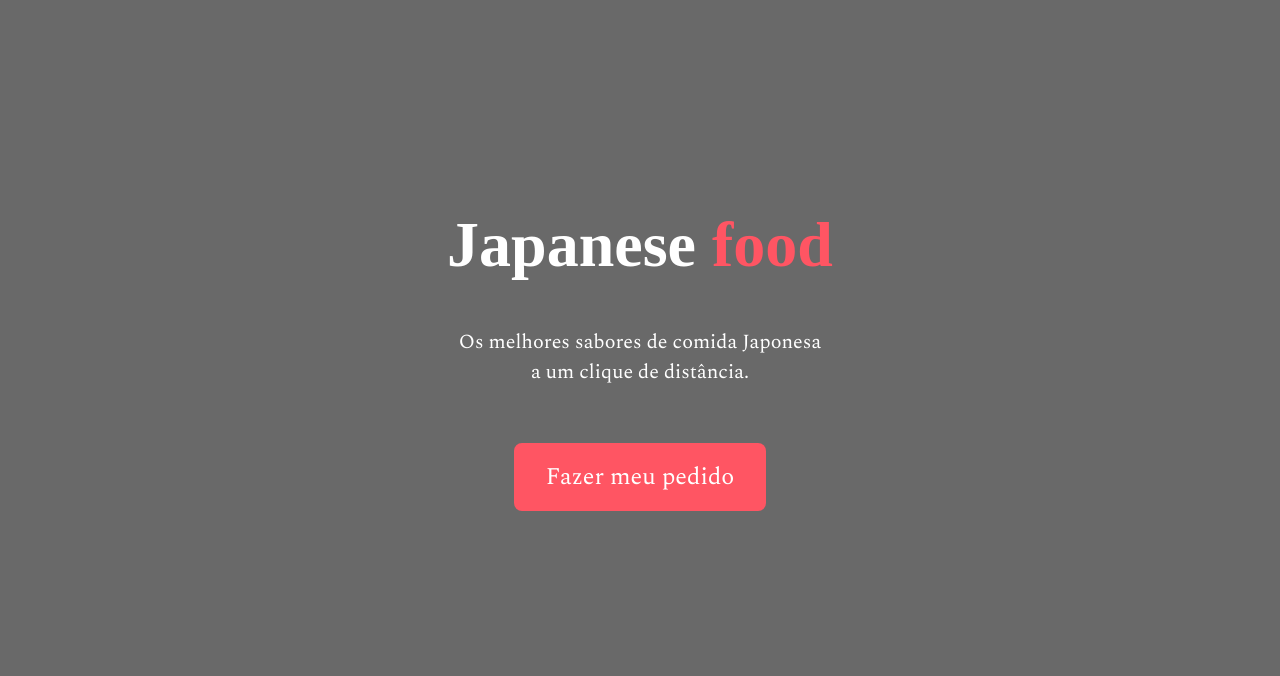
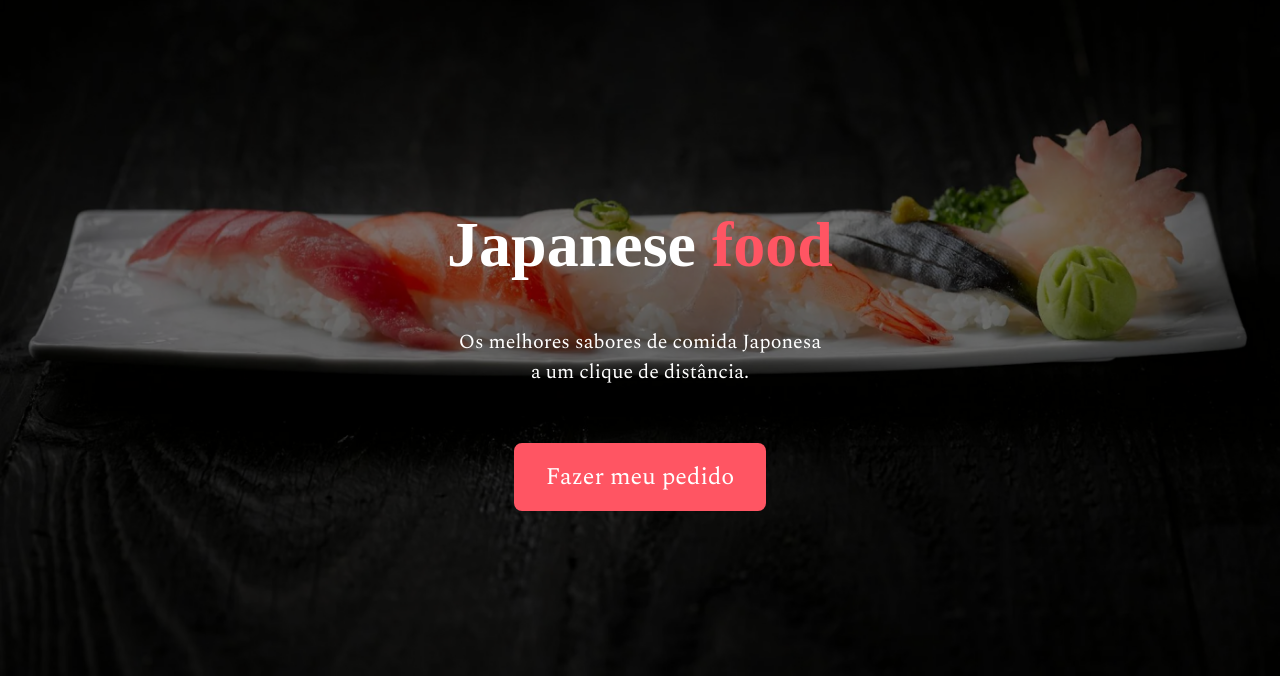
Before and after one commit to JuandaSilvaa/Japanese-food, a plain HTML site: page index.html in a window 1280 px wide. Shown: the part 124-800 px from the top of the page. Drawn offline with nearby package versions, Linux system fonts and the light colour scheme; the site is published under a folder, as on GitHub Pages, so addresses that start at the root find nothing; a web font is replaced by a local one.

Commit message:
adjust style.css

```diff
--- a/style.css
+++ b/style.css
@@ -13,7 +13,7 @@ body {
   position: relative;
   width: 100%;
   height: 100%;
-  background: url("/assets/background.jpg") lightgray 50% / cover no-repeat;
+  background: url("./assets/background.jpg") lightgray 50% / cover no-repeat;
 }
 
 .background-container::before {
```
